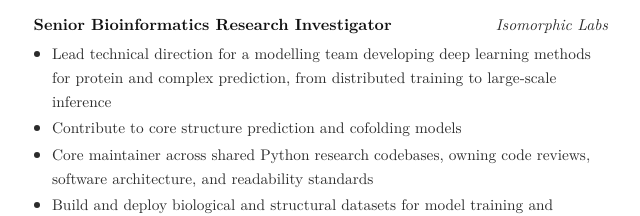
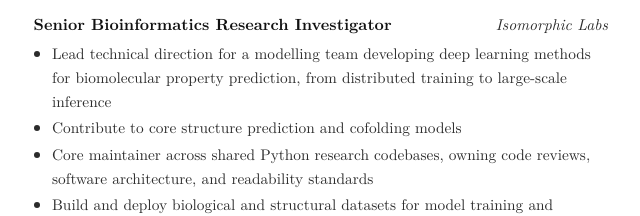
Before and after one commit to gmattedi/gmattedi.github.io, a plain HTML site: page index.html in a window 1280 px wide. Shown: the part 394-610 px from the top of the page, 404-1044 px from the left. Drawn offline with Linux system fonts and the light colour scheme.

Commit message:
chore(cv): clarify Isomorphic Labs modelling bullet wording

```diff
--- a/index.html
+++ b/index.html
@@ -93,7 +93,7 @@
               <span class="org">Isomorphic Labs</span>
             </div>
             <ul>
-              <li>Lead technical direction for a modelling team developing deep learning methods for protein and complex prediction, from distributed training to large-scale inference</li>
+              <li>Lead technical direction for a modelling team developing deep learning methods for biomolecular property prediction, from distributed training to large-scale inference</li>
               <li>Contribute to core structure prediction and cofolding models</li>
               <li>Core maintainer across shared Python research codebases, owning code reviews, software architecture, and readability standards</li>
               <li>Build and deploy biological and structural datasets for model training and downstream drug discovery</li>
```
